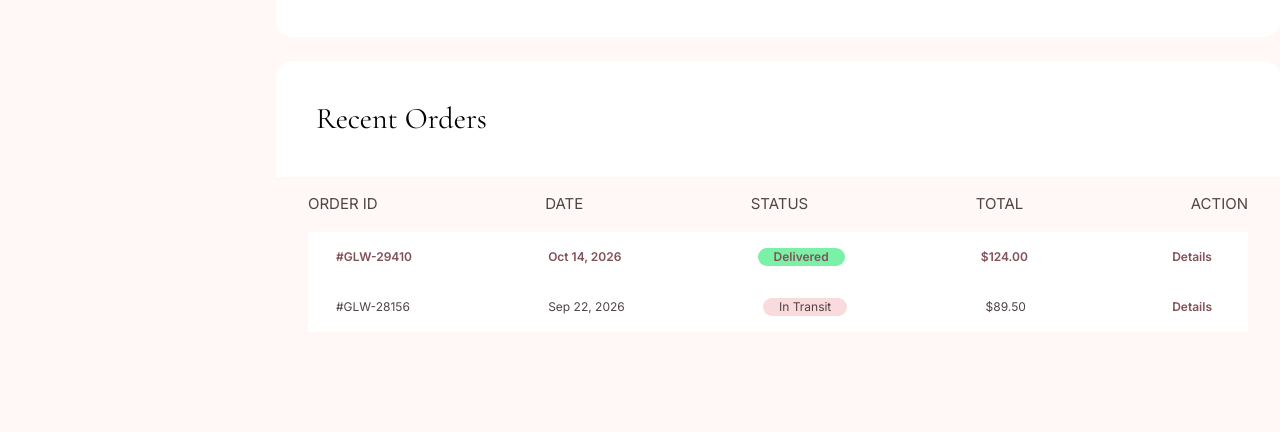
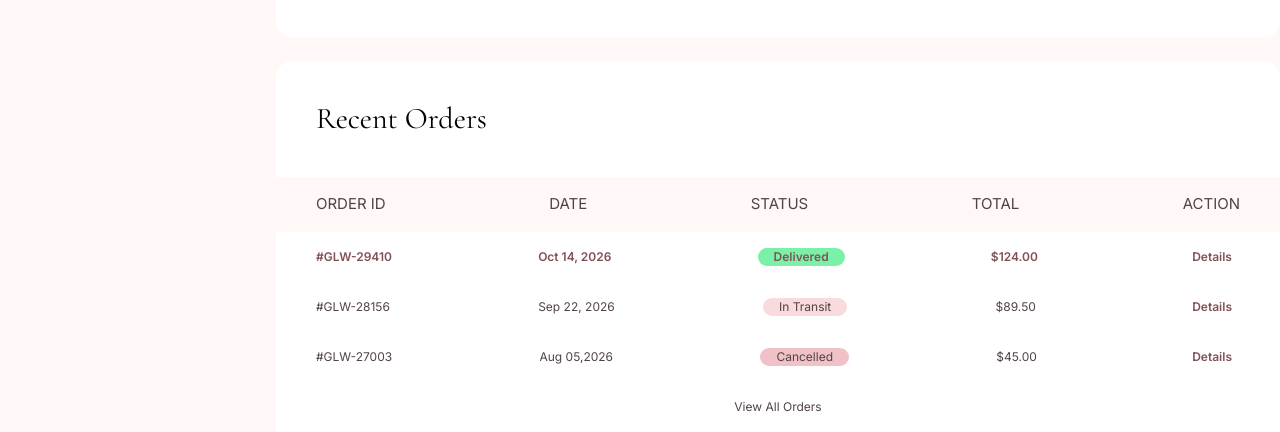
Before and after one commit to renad-nofal/My-Glow-Project, a website: page User_Profile.html in a window 1280 px wide. Shown: the part 713-1145 px from the top of the page. Before the commit the page ends 1045 px from the top, so only its background shows below. Drawn offline with nearby package versions, Linux system fonts and the light colour scheme.

Commit message:
add part orders

```diff
--- a/User_Profile.html
+++ b/User_Profile.html
@@ -143,7 +143,7 @@
             <h2 class="text-black text-3xl font-Garamond ">Recent Orders</h2>
 
           </div>
-           <div class="flex justify-between mx-8  my-4 text-[15px]">
+           <div class="flex justify-between px-10  my-4 text-[15px]">
 
             <h3>ORDER ID</h3>
 
@@ -158,7 +158,7 @@
 
 
            </div>
-           <div class="flex justify-between mx-8 font-semibold text-interbackground   text-[12px] bg-white py-4 px-7">
+           <div class="flex justify-between font-semibold text-interbackground   text-[12px] bg-white py-4 px-10">
             <h3>#GLW-29410</h3>
 
 
@@ -171,7 +171,7 @@
             <a href="#" class="cursor-pointer text-interbackground  hover:scale-95 rounded-2xl transition-all duration-100 py-.5 px-2">Details</a>
            </div>
 
-           <div class="flex justify-between mx-8   text-[12px]  bg-white py-4 px-7">
+           <div class="flex justify-between    text-[12px]  bg-white py-4 px-10">
             <h3>#GLW-28156</h3>
 
 
@@ -183,6 +183,21 @@
 
             <a href="#" class="cursor-pointer text-interbackground font-semibold hover:scale-95 rounded-2xl transition-all duration-100 py-.5 px-2">Details</a>
            </div>
+            <div class="flex justify-between   text-[12px]  bg-white py-4 px-10">
+            <h3>#GLW-27003</h3>
+
+
+            <h3>Aug 05,2026</h3>
+
+            <h3 class="bg-[#f0c2c7] rounded-3xl py-.5 px-4">Cancelled</h3>
+
+            <h3>$45.00</h3>
+
+            <a href="#" class="cursor-pointer text-interbackground font-semibold hover:scale-95 rounded-2xl transition-all duration-100 py-.5 px-2">Details</a>
+           </div>
+           <div class="flex justify-center   text-[12px]  bg-white py-4 px-10">
+            <a href="#" class="hover:text-borderColor  transition-all duration-150">View All Orders</a>
+        </div>
          </div>
     </section>
 
```
Also changed, not shown: src/output.css.
